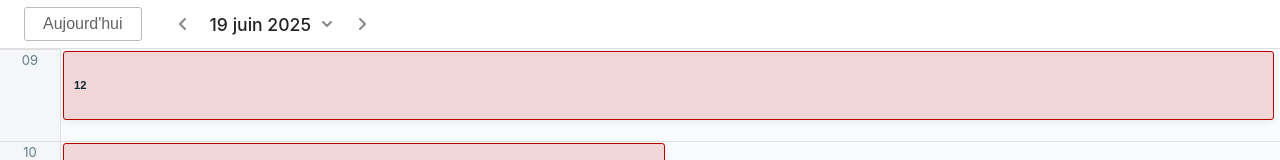
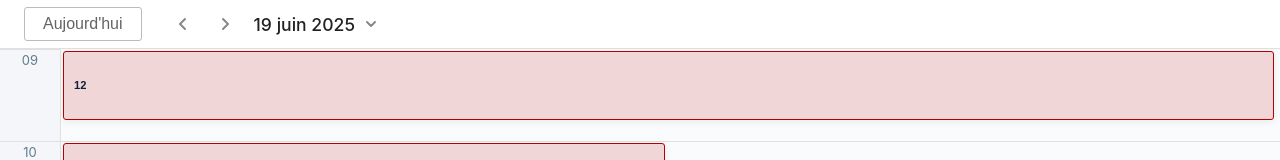
Before and after one commit to herradiamine/GoLendar-Front, a React (Create React App) app: page /19-06-2025 in a window 1280 px wide. Shown: the top 160 px of the page. Built offline with nearby package versions, Linux system fonts and the light colour scheme.

Commit message:
Test - #NOID - Style microsoft

```diff
--- a/src/components/CalendarHeader.js
+++ b/src/components/CalendarHeader.js
@@ -25,17 +25,17 @@ export default function CalendarHeader({ date, onPrevDay, onNextDay, onToday, on
               <path d="M13 15L8 10L13 5" stroke="#888" strokeWidth="2" strokeLinecap="round" strokeLinejoin="round"/>
             </svg>
           </button>
+          <button className="calendar-nav-btn" onClick={onNextDay} aria-label="Jour suivant">
+            <svg width="20" height="20" viewBox="0 0 20 20" fill="none" xmlns="http://www.w3.org/2000/svg">
+              <path d="M7 5L12 10L7 15" stroke="#888" strokeWidth="2" strokeLinecap="round" strokeLinejoin="round"/>
+            </svg>
+          </button>
           <span className="calendar-header-date" onClick={handleDateClick} style={{ cursor: 'pointer' }}>
             {date}
             <svg className="calendar-header-chevron" width="16" height="16" viewBox="0 0 16 16" fill="none" xmlns="http://www.w3.org/2000/svg">
               <path d="M4 6L8 10L12 6" stroke="#888" strokeWidth="2" strokeLinecap="round" strokeLinejoin="round"/>
             </svg>
           </span>
-          <button className="calendar-nav-btn" onClick={onNextDay} aria-label="Jour suivant">
-            <svg width="20" height="20" viewBox="0 0 20 20" fill="none" xmlns="http://www.w3.org/2000/svg">
-              <path d="M7 5L12 10L7 15" stroke="#888" strokeWidth="2" strokeLinecap="round" strokeLinejoin="round"/>
-            </svg>
-          </button>
         </div>
         <div className="calendar-header-right" />
       </header>
```
